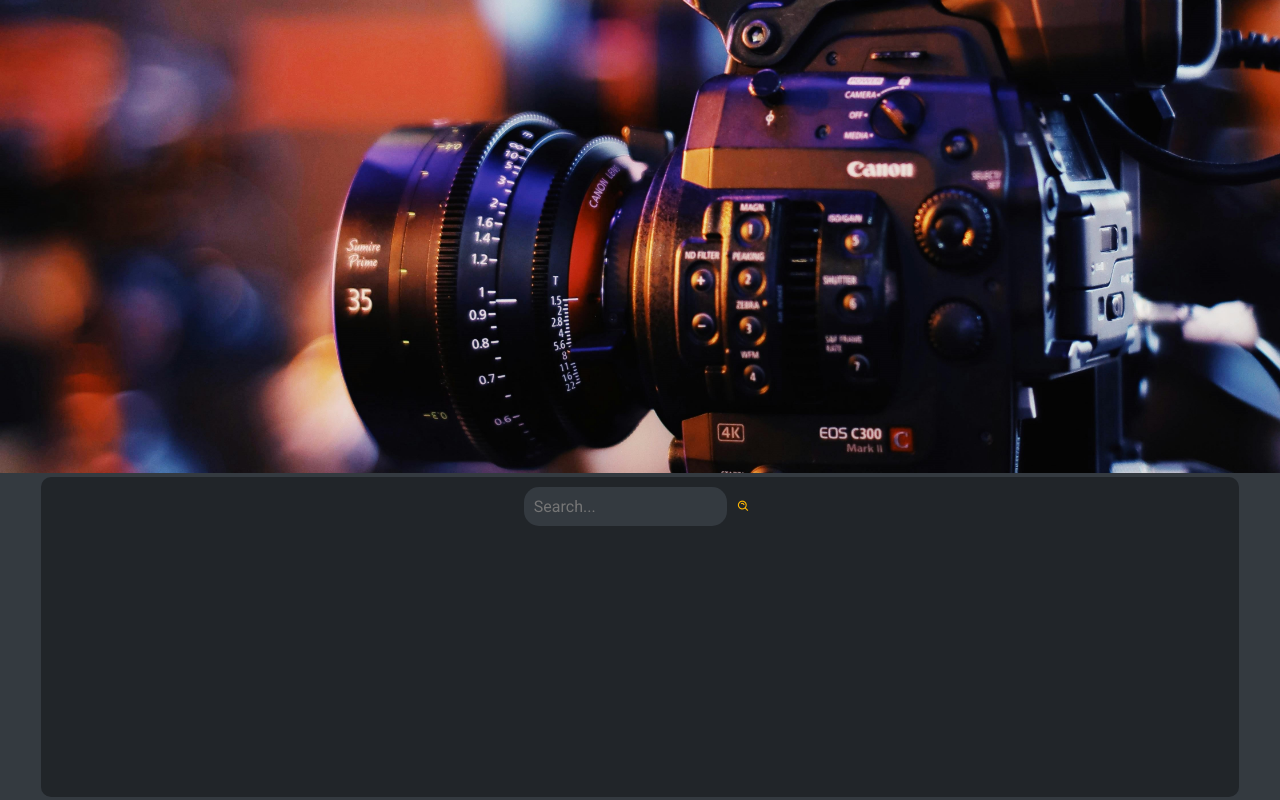
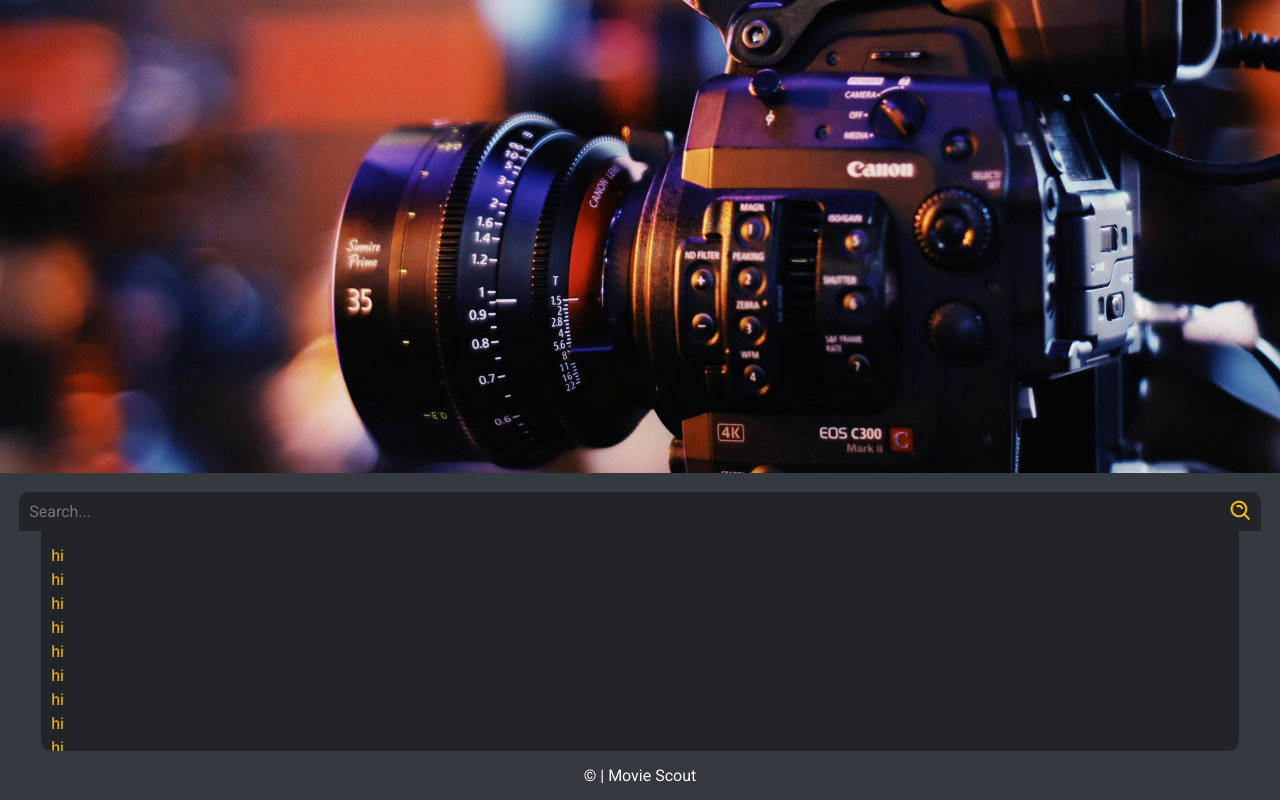
Before and after one commit to Elchamos64/MovieScout, a plain HTML site: page index.html in a window 1280 px wide. Shown: the part 447-1247 px from the top of the page. Drawn offline with nearby package versions, Linux system fonts and the light colour scheme.

Commit message:
added some styles

```diff
--- a/index.html
+++ b/index.html
@@ -24,22 +24,35 @@
         <section class="hero-container">
             <img src="./images/hero-image.jpg" alt="hero image" class="hero-image">
         </section>
-        <div class="dashboard">
         <div class="search-container">
             <form id="searchMovie">
                 <input type="text" id="title" name="title" placeholder="Search..."required>
                 <button type="submit" class="transparent-button"><i class='bx bx-search-alt'></i></button>
             </form>
         </div>
+        <div class="dashboard">
             <div id="results">
-
+                <p>hi</p>
+                <p>hi</p>
+                <p>hi</p>
+                <p>hi</p>
+                <p>hi</p>
+                <p>hi</p>
+                <p>hi</p>
+                <p>hi</p>
+                <p>hi</p>
+                <p>hi</p>
+                <p>hi</p>
+                <p>hi</p>
+                <p>hi</p>
+                <p>hi</p>
+                <p>hi</p>
             </div>
-
         </div>
 
     </main>
     <footer>
-
+        <p>&copy; | Movie Scout</p>
     </footer>
     <script src="./scripts/movies.js" type="module"></script>
 </body>
--- a/styles/phone.css
+++ b/styles/phone.css
@@ -12,32 +12,46 @@ body{
     background-color: #212529;
     color: #ffb703;
     border: none;
+    border-top-right-radius: 10px;
+    font-size: 25px;
     cursor: pointer;
+    display: flex;
+    padding: 7.2px;
+    justify-content: center; /* Center horizontally */
+    align-items: center; /* Center vertically */
 }
 .transparent-button:hover {
     text-decoration: underline; /* Optional: add an underline on hover */
 }
 
+#searchMovie{
+    display: flex;
+    justify-content: center; /* Center horizontally */
+    position: relative;
+    align-items: center; /* Center vertically */
+}
 #favicon{
     width: 50px;
     margin-right: 15px;
 }
 
 .dashboard{
-    text-align: center;
     background-color: #212529;
     color: #ffb703;
     width: 92%;
-    height: 300px;
+    height: 200px;
     margin: 0 auto;
-    border-radius: 10px;
+    border-bottom-left-radius: 10px;
+    border-bottom-right-radius: 10px;
     overflow-y: auto; /* Enable vertical scrolling */
     padding: 10px;
 }
 
 .search-container {
-    background-color: #212529;
-
+    background-color: #343a40;
+    width: 97%;
+    margin: 0 auto;
+    margin-top: 15px;
 }
 
 .results {
@@ -79,12 +93,12 @@ p {
 #title{
     background-color: #212529;
     border: 2px; /* Green border */
-    border-radius: 15px;        /* Rounded corners */
+    border-top-left-radius: 10px;        /* Rounded corners */
     padding: 10px;             /* Padding inside the input */
     font-size: 16px;           /* Font size */
     color: #fff;               /* Text color */
-    background-color: #343a40; /* Background color */
     outline: none;             /* Remove default outline */
+    width: 100%;
 
 }
 
@@ -100,6 +114,7 @@ header {
     justify-content: space-between;
     align-items: center;
     padding: 10px;
+    color: #fff;
 }
 
 .left-content {
@@ -114,3 +129,9 @@ header {
 .hero-image{
     width: 100%;
 }
+
+footer {
+    text-align: center;
+    color: #fff;
+    padding: 10px;
+}
```
Lines whose indentation alone changed are shown as unchanged.
